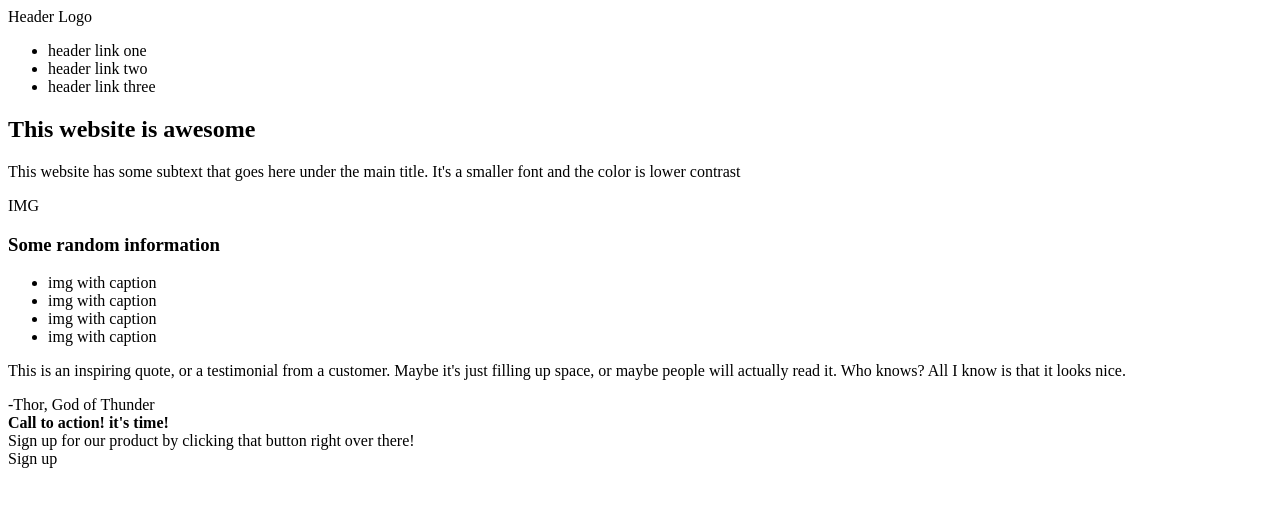
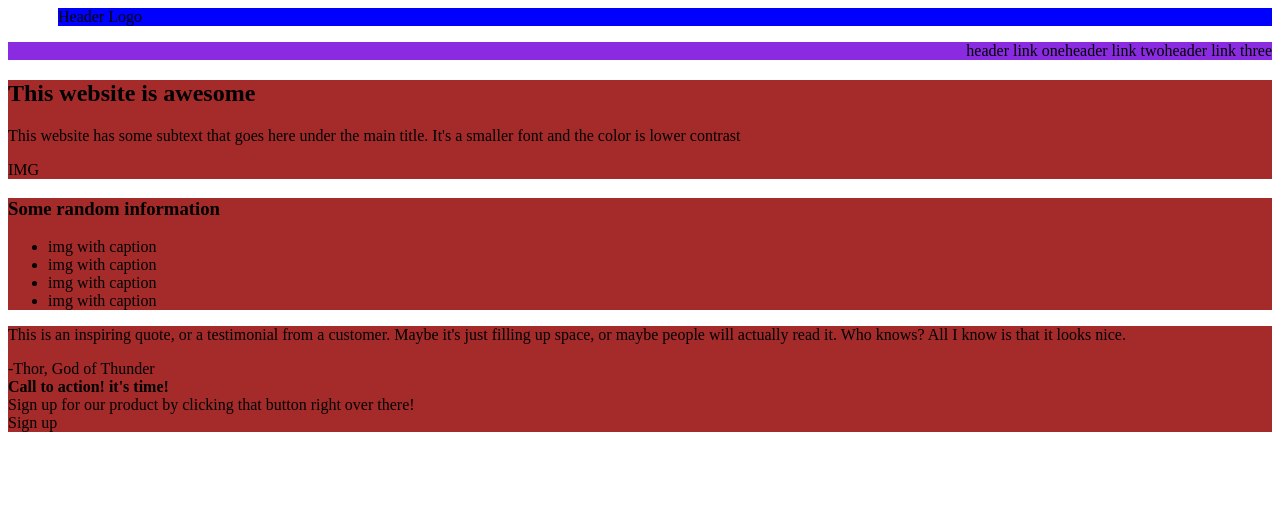
Before and after one commit to LemonPlague/foundationassignmentpage, a plain HTML site: page index.html in a window 1280 px wide. Drawn offline with Linux system fonts and the light colour scheme.

Commit message:
Begin editing CSS.

```diff
--- a/index.html
+++ b/index.html
@@ -4,12 +4,13 @@
     <meta charset="UTF-8">
     <meta name="viewport" content="width=device-width, initial-scale=1.0">
     <title>AssignmentPage</title>
+    <link rel="stylesheet" href="styles.css">
 </head>
 
 <body>
     <header>
 
-        <div>Header Logo</div>
+        <div class="headlogo">Header Logo</div>
 
         <nav>
             <ul>
--- a/styles.css
+++ b/styles.css
@@ -0,0 +1,20 @@
+
+.headlogo {
+    margin-left: 50px;
+    background-color: blue;
+}
+
+nav ul {
+    display: flex;
+    background-color: blueviolet;
+    justify-content: flex-end;
+    list-style-type: none;
+}
+
+nav li {
+
+}
+
+section {
+    background-color: brown;
+}
```
